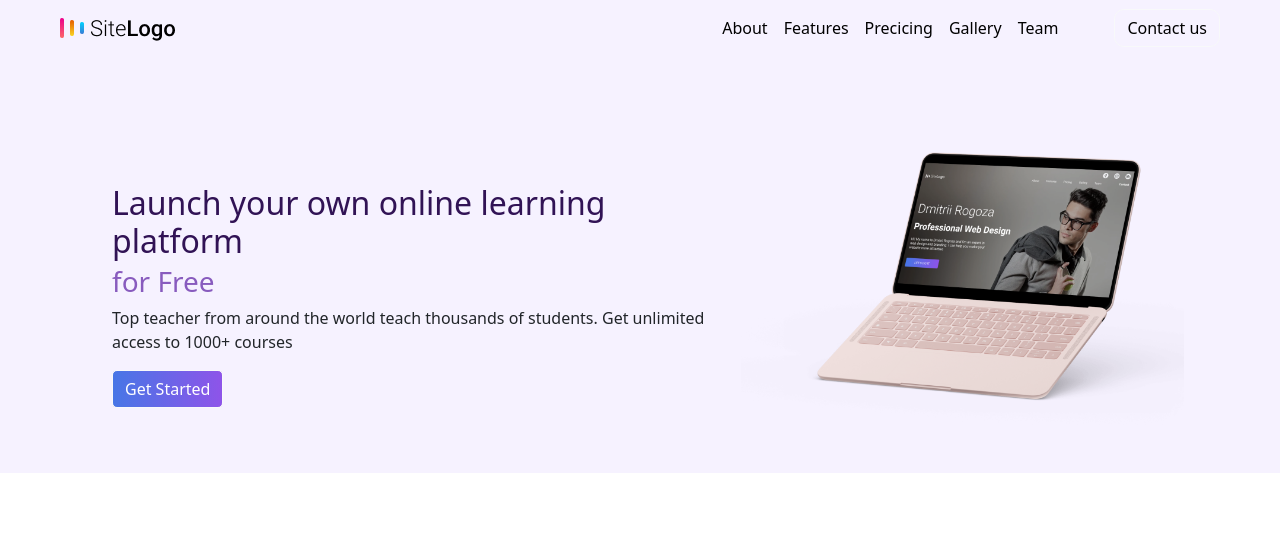
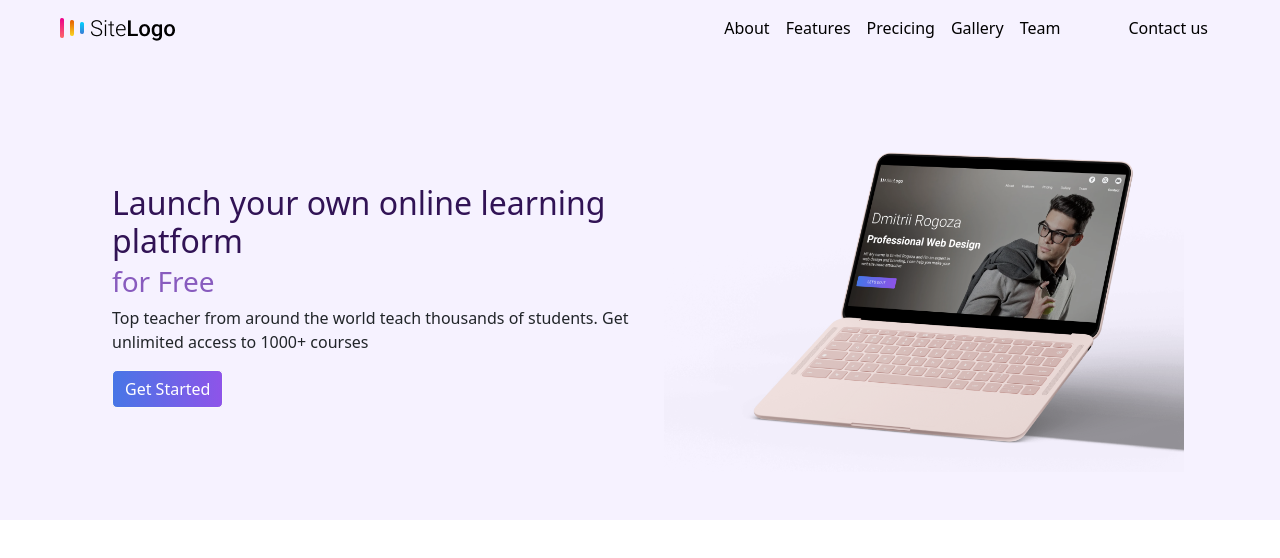
Before and after one commit to Misbahabid233/hacktonmis, a plain HTML site: page index.html in a window 1280 px wide. Drawn offline with nearby package versions, Linux system fonts and the light colour scheme.

Commit message:
happycoding

```diff
--- a/index.html
+++ b/index.html
@@ -15,7 +15,7 @@
 </head>
 
 <body>
-<div class="divcustom">
+<div class="divcustom ">
     <nav class="navbar navbar-expand-lg">
         <div class="container-fluid align-items-sm-center ">
             <img src="images/SiteLogo (2).png" alt="" class="mx-lg-5">
@@ -43,7 +43,7 @@
                     </li>
                     <li>
                         <button type="button" class="btn btn-light mx-lg-5"
-                            style="border-radius: 10px; background-color: transparent;">Contact us</button>
+                            style="border-radius: 10px; background-color: transparent; border: transparent;">Contact us</button>
                     </li>
     </nav>
 
@@ -59,7 +59,8 @@
 
       </div>
       <div class="imgcustom">
-        <img src="images/PixelBook Go (2).png" alt="" class="img-fluid">
+        <img src="images/PixelBook Go.png" alt="" class="img-fluid">
+
     </div>
       </div>
     </div>
--- a/style.css
+++ b/style.css
@@ -1,6 +1,6 @@
 .divcustom{
     background-color: #F6F2FF;
-    ;
+
 }
 ul  li a {
     color: black !important;
@@ -16,5 +16,6 @@ ul  li a {
     background: linear-gradient(#b8a3eb) !important;
 }
 .imgcustom{
-    background-image: #d7b1ee;
+    background-image: url(images/Shadow.png );
+
 }
```
Also changed, not shown: images/Line 3.png (deleted), images/Line 4.png (deleted), images/Line 5.png (deleted), images/Shadow.png (added).
